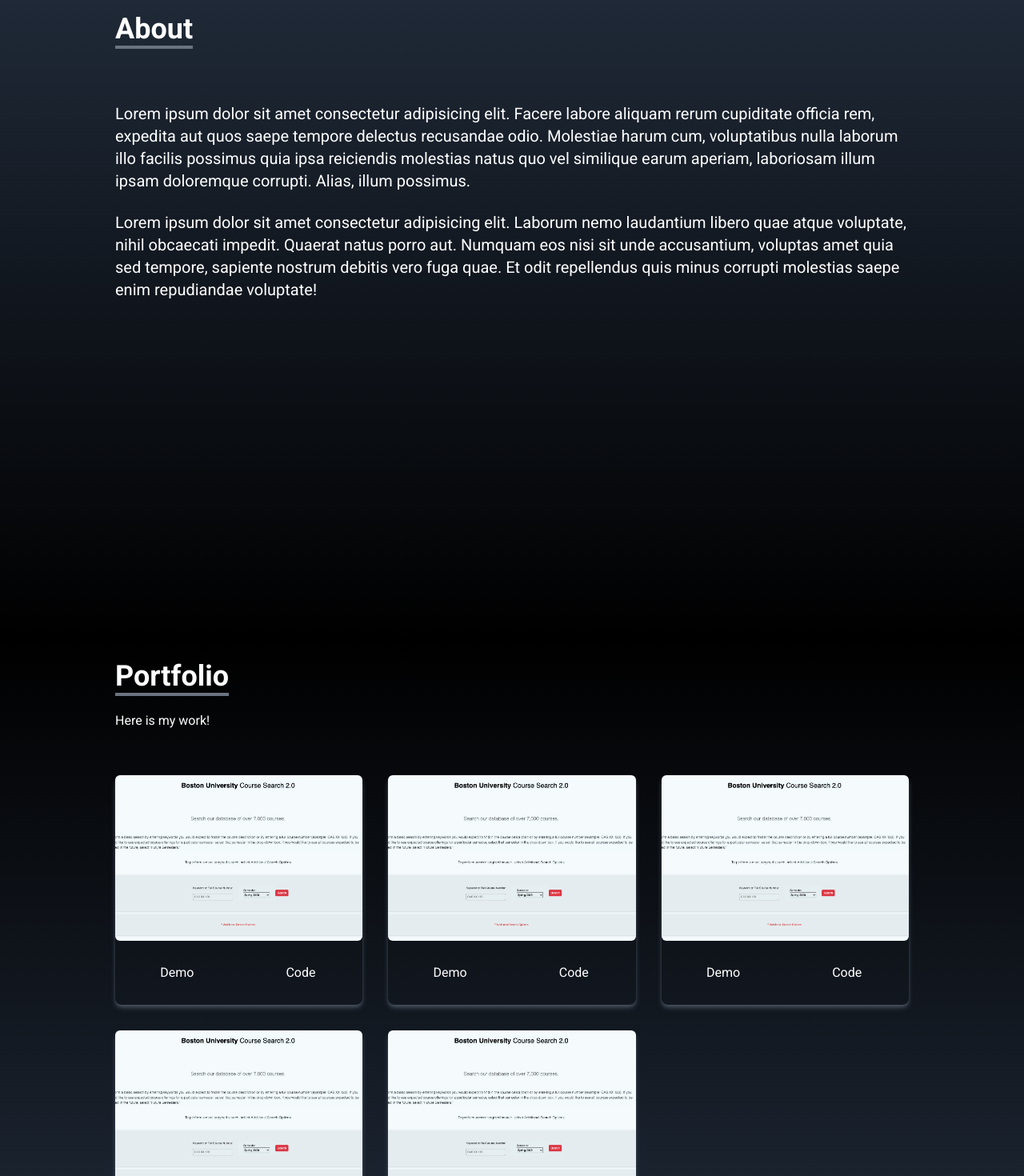
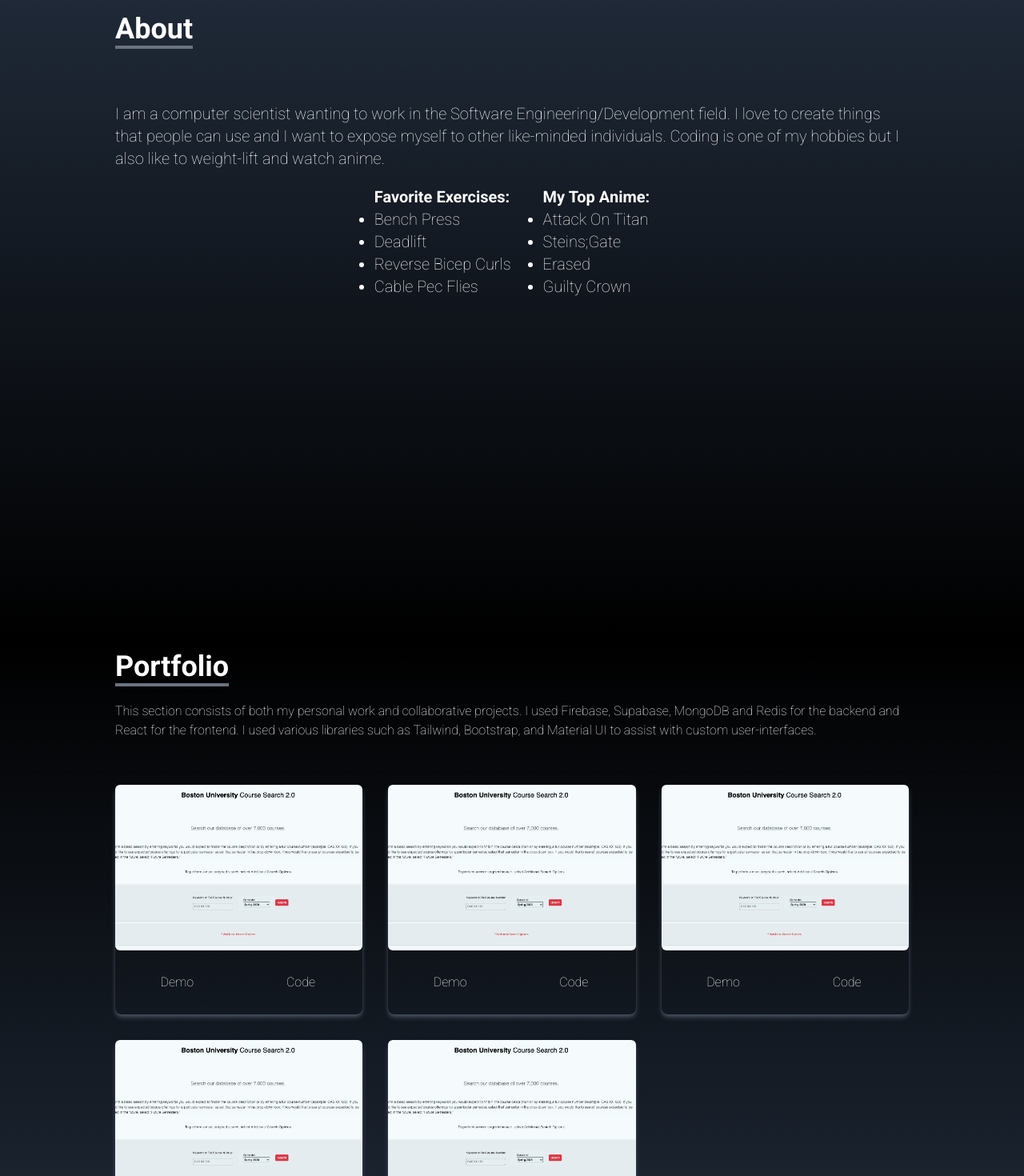
Before and after one commit to Matthew-Iwane/Portfolio, a React (Create React App) app: page / in a window 1280 px wide. Shown: the part 800-2270 px from the top of the page at 80% size. Built offline with nearby package versions, Linux system fonts and the light colour scheme.

Commit message:
started working on contact form, fized font weights and screen size problems

```diff
--- a/src/App.js
+++ b/src/App.js
@@ -4,6 +4,7 @@ import { SocialLinks } from "./components/SocialLinks.jsx"
 import { About } from "./components/About.jsx"
 import { Portfolio } from "./components/Portfolio.jsx"
 import { Experience } from "./components/Experience.jsx"
+import { Contact } from "./components/Contact.jsx"
 
 function App() {
   return (
@@ -14,6 +15,7 @@ function App() {
       <About />
       <Portfolio />
       <Experience />
+      <Contact />
     </div>
   );
 }
--- a/src/components/About.jsx
+++ b/src/components/About.jsx
@@ -8,15 +8,32 @@ export const About = () => {
           <p className='text-4xl font-bold inline border-b-4 border-gray-500'>About</p>
         </div>
 
-        <p className='text-xl mt-10 '>
-          Lorem ipsum dolor sit amet consectetur adipisicing elit. Facere labore aliquam rerum cupiditate officia rem, expedita aut quos saepe tempore delectus recusandae odio. Molestiae harum cum, voluptatibus nulla laborum illo facilis possimus quia ipsa reiciendis molestias natus quo vel similique earum aperiam, laboriosam illum ipsam doloremque corrupti. Alias, illum possimus.
+        <p className='text-xl mt-10 font-thin'>
+          I am a computer scientist wanting to work in the Software Engineering/Development field.
+          I love to create things that people can use and I want to expose myself to other like-minded individuals.
+          Coding is one of my hobbies but I also like to weight-lift and watch anime.
         </p>
 
+        <div className='w-full flex justify-center flex-auto'>
+          <ul className='list-disc  text-xl mt-5 font-thin mx-5'>
+            <p className='font-bold'>Favorite Exercises:</p>
+            <li>Bench Press</li>
+            <li>Deadlift</li>
+            <li>Reverse Bicep Curls</li>
+            <li>Cable Pec Flies</li>
+          </ul>
+
+          <ul className='list-disc text-xl mt-5 font-thin mx-5'>
+            <p className='font-bold'>My Top Anime:</p>
+            <li>Attack On Titan</li>
+            <li>Steins;Gate</li>
+            <li>Erased</li>
+            <li>Guilty Crown</li>
+          </ul>
+        </div>
+
+
         <br/>
-
-        <p className='text-xl'>
-          Lorem ipsum dolor sit amet consectetur adipisicing elit. Laborum nemo laudantium libero quae atque voluptate, nihil obcaecati impedit. Quaerat natus porro aut. Numquam eos nisi sit unde accusantium, voluptas amet quia sed tempore, sapiente nostrum debitis vero fuga quae. Et odit repellendus quis minus corrupti molestias saepe enim repudiandae voluptate!
-        </p>
       </div>
     </div>
   )
--- /dev/null
+++ b/src/components/Contact.jsx
@@ -0,0 +1,42 @@
+import React from 'react'
+
+export const Contact = () => {
+  return (
+    <div name="contact" className='w-full h-screen bg-gradient-to-b from-black to-gray-800 p-4 text-white'>
+        <div className='flex flex-col p-4 justify-center max-w-screen-lg mx-auto h-full'>
+            <div>
+                <p>Contact</p>
+                <p>Send me an email using the form below!</p>
+            </div>
+
+            <div>
+                <form action=''>
+                    <input
+                        type='text'
+                        name="name"
+                        placeholder="Enter your name"
+                        className='p-2 bg-transparent border-2 rounded-md text-white focus:outline-none'
+                    />
+                                       <input
+                        type='text'
+                        name="name"
+                        placeholder="Enter your email"
+                        className='p-2 bg-transparent border-2 rounded-md text-white focus:outline-none'
+                    />
+                    <textarea
+                        name="message"
+                        rows="10"
+                        className='p-2 bg-transparent border-2 rounded-md text-white focos:outline-none'
+                    >
+                    </textarea>
+
+                    <button className='font-thin text-white bg-gradient-to-b from-cyan-500 to-blue-500 px-6 py-4 my-8 mx-auto flex items-center rounded-md hover:scale-110 duration-300'>
+                        Let's Chat
+                    </button>
+
+                </form>
+            </div>
+        </div>
+    </div>
+  )
+}
--- a/src/components/Experience.jsx
+++ b/src/components/Experience.jsx
@@ -60,7 +60,7 @@ export const Experience = () => {
 
         <div className='w-full grid grid-cols-2 sm:grid-cols-3 gap-8 text-center py-8 px-12 sm:px-0'>
           {techTools.map(({id, src, title, style}) => (
-            <div key={id} className={`shadow-md hover:scale-110 duration-500ms py-6 rounded-lg ${style}`}
+            <div key={id} className={`shadow-md hover:scale-110 duration-500 py-6 rounded-lg ${style}`}
             >
                 <img src={src}  alt=''  className='w-20 mx-auto'/>
                 <p className='mt-4 font-thin'>{title}</p>
--- a/src/components/Home.jsx
+++ b/src/components/Home.jsx
@@ -11,7 +11,7 @@ export const Home = () => {
             My name is Matthew and I am a <span className='text-red-300'>Full Stack Developer</span>
           </h2>
           <p className='text-gray-500 py-4 max-w-md animate-bounce'>
-            I am a computer science student at Boston University currently working on ful-stack application projects.
+            I am a computer science student at Boston University currently working on full-stack application projects.
             I love to build software applications and I enjoy creating UI/UX applications.
             I mainly use React.js and Tailwind for my frontend and Firebase for the backend.
           </p>
--- a/src/components/NavBar.jsx
+++ b/src/components/NavBar.jsx
@@ -37,7 +37,7 @@ export const NavBar = () => {
 
         <ul className="hidden md:flex">
             {links.map(({id,link}) => (
-                <li key={id}className="px-4 cursor-pointer capitalize font-thing text-gray-500 hover:scale-110 duration-150">{link}</li>
+                <li key={id}className="px-4 cursor-pointer capitalize text-gray-500 hover:scale-110 duration-150">{link}</li>
             ))}
         </ul>
 
--- a/src/components/Portfolio.jsx
+++ b/src/components/Portfolio.jsx
@@ -31,7 +31,7 @@ export const Portfolio = () => {
         <div className='max-w-screen-lg p-4 mx-auto flex flex-col justify-center w-full h-full'>
             <div className='pb-8'>
                 <p className='text-4xl font-bold inline border-b-4 border-gray-500'>Portfolio</p>
-                <p className='py-6'>Here is my work!</p>
+                <p className='py-6 font-thin'>This section consists of both my personal work and collaborative projects. I used Firebase, Supabase, MongoDB and Redis for the backend and React for the frontend. I used various libraries such as Tailwind, Bootstrap, and Material UI to assist with custom user-interfaces.</p>
             </div>
 
             <div
@@ -40,8 +40,8 @@ export const Portfolio = () => {
                     <div key={id}className='shadow-md shadow-gray-600 rounded-lg'>
                         <img src={src} alt='' className='rounded-md duration-300 hover:scale-105'/>
                         <div className='flex items-center justify-center'>
-                            <button className='w-1/2 px-6 py-3 m-4 duration-200 hover:scale-110'>Demo</button>
-                            <button className='w-1/2 px-6 py-3 m-4 duration-200 hover:scale-110'>Code</button>
+                            <button className='w-1/2 px-6 py-3 m-4 duration-200 hover:scale-110 font-thin'>Demo</button>
+                            <button className='w-1/2 px-6 py-3 m-4 duration-200 hover:scale-110 font-thin'>Code</button>
                         </div>
                     </div>
                 ))
```
